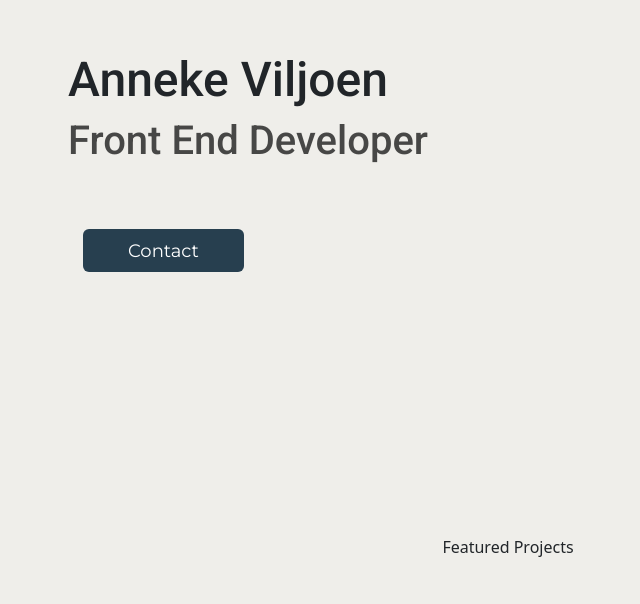
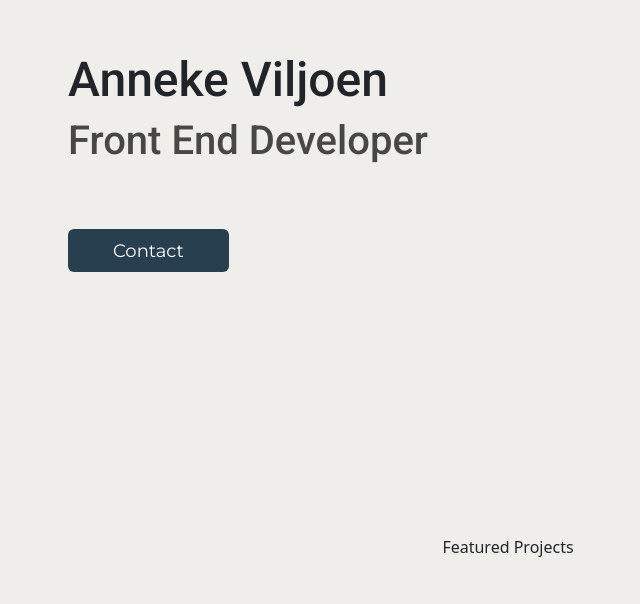
Before and after one commit to anneke44/portfolio-project, a plain HTML site: page index.html in a window 1280 px wide. Shown: the part 189-793 px from the top of the page, without its empty margins (132-772 px from the left). Drawn offline with nearby package versions, Linux system fonts and the light colour scheme.

Commit message:
corrected a margin mistake on the buttons

```diff
--- a/css/style.css
+++ b/css/style.css
@@ -45,7 +45,7 @@ body {
   background-color: var(--secondary-color);
   line-height: 28px;
   font-size: 18px;
-  margin: 15px;
+  margin: 15px auto;
 }
 @media (max-width: 769px) {
   #home-page-hero {
```
